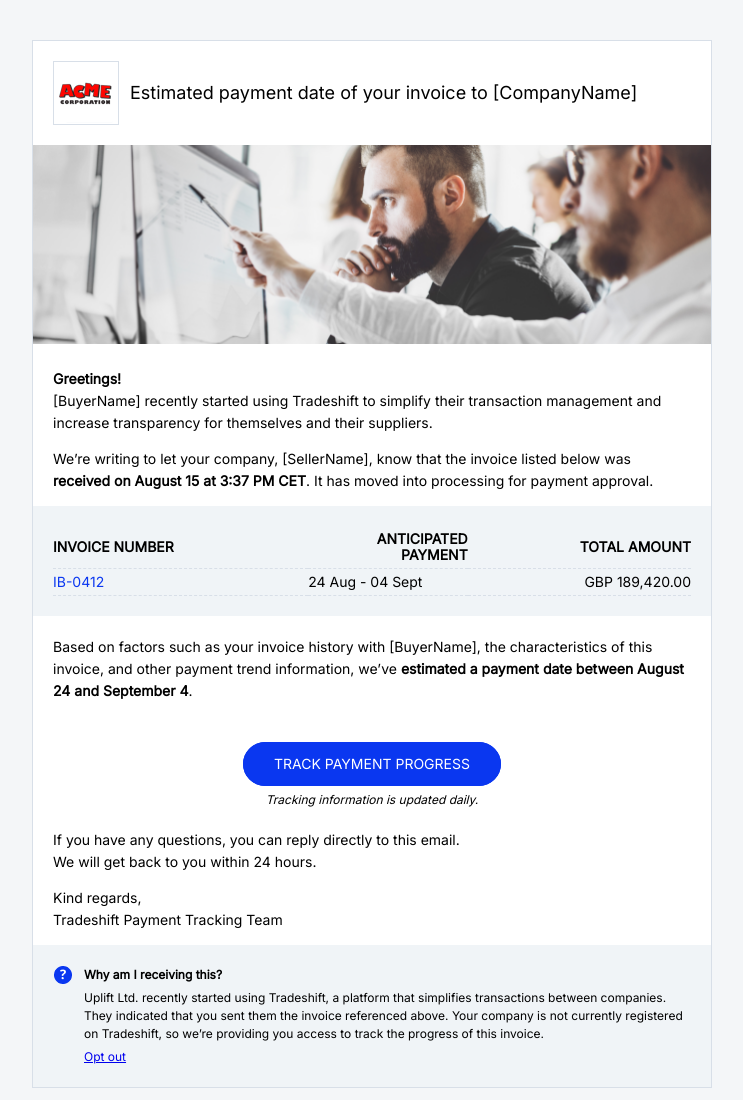
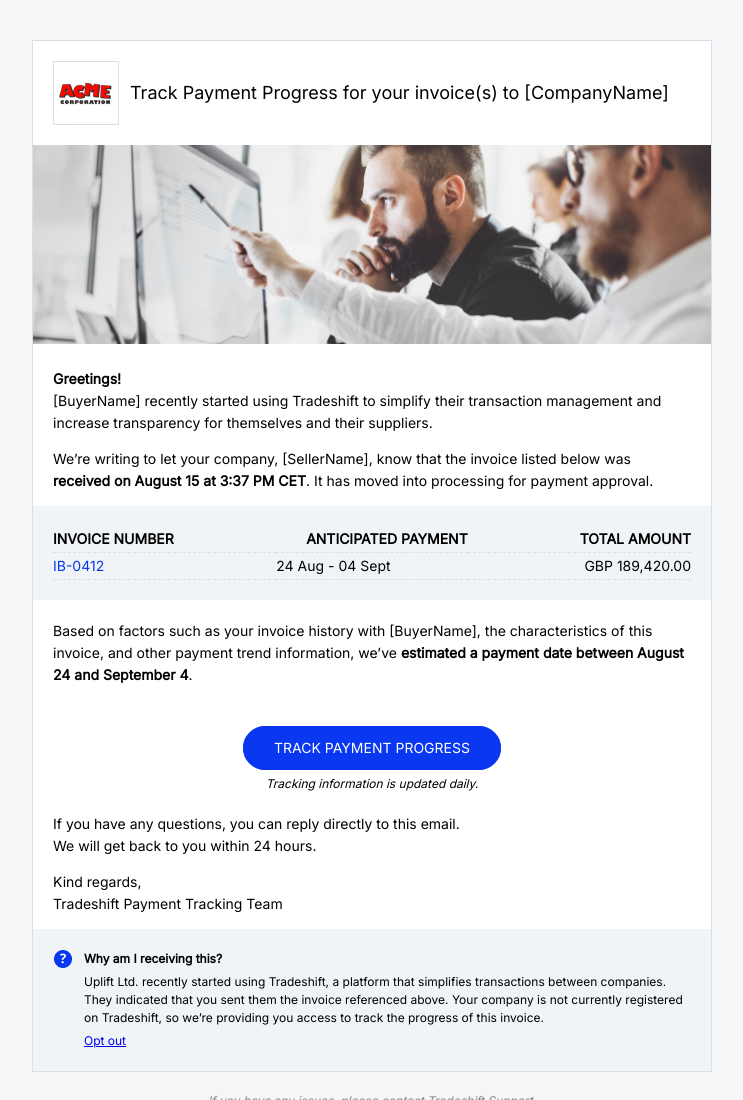
Before and after one commit to xionatan/ts-email, a plain HTML site: page onboarding_tt.html in a window 1280 px wide. Shown: the top 1100 px of the page, without its empty margins (268-1011 px from the left). Drawn offline with Linux system fonts and the light colour scheme.

Commit message:
Add files via upload

```diff
--- a/onboarding_tt.html
+++ b/onboarding_tt.html
@@ -126,7 +126,7 @@
       <img src="assets/logo_bmm.png" width="60" height="60" style="margin:0; padding:0; border:none; display:block;" border="0" alt="">
      </td>
      <td width="100%" style="vertical-align: middle;">
-      <p style="font-family: 'Inter', sans-serif; font-size:18px; line-height:22px; color:#000000; padding:0 0 0 10px; margin:0;">Estimated payment date of your invoice to [CompanyName]</p>
+      <p style="font-family: 'Inter', sans-serif; font-size:18px; line-height:22px; color:#000000; padding:0 0 0 10px; margin:0;">Track Payment Progress for your invoice(s) to [CompanyName]</p>
      </td>
     </tr>
    </tbody>
@@ -154,10 +154,10 @@
 				<table cellspacing="0" cellpadding="0" border="0" width="100%">
 					<tbody>
 						<tr>
-							<td width="40%" align="left" style="font-family: 'Inter', sans-serif; font-size: 14px; font-weight: 600; line-height: 16px; padding: 5px 0px; text-transform: uppercase; border-bottom: 1px dashed #D8DFE8;">
+							<td width="35%" align="left" style="font-family: 'Inter', sans-serif; font-size: 14px; font-weight: 600; line-height: 16px; padding: 5px 0px; text-transform: uppercase; border-bottom: 1px dashed #D8DFE8;">
 								INVOICE NUMBER
 							</td>
-							<td width="25%" align="left" style="font-family: 'Inter', sans-serif; font-size: 14px; font-weight: 600; line-height: 16px; padding: 5px 0px; text-transform: uppercase; border-bottom: 1px dashed #D8DFE8;  text-align: right;">
+							<td width="30%" align="left" style="font-family: 'Inter', sans-serif; font-size: 14px; font-weight: 600; line-height: 16px; padding: 5px 0px; text-transform: uppercase; border-bottom: 1px dashed #D8DFE8;  text-align: right;">
 								ANTICIPATED PAYMENT
 							</td>
 							<td width="35%" align="right" style="font-family: 'Inter', sans-serif; font-size: 14px; font-weight: 600; line-height: 16px; padding: 5px 0px; text-transform: uppercase; border-bottom: 1px dashed #D8DFE8;">
```
